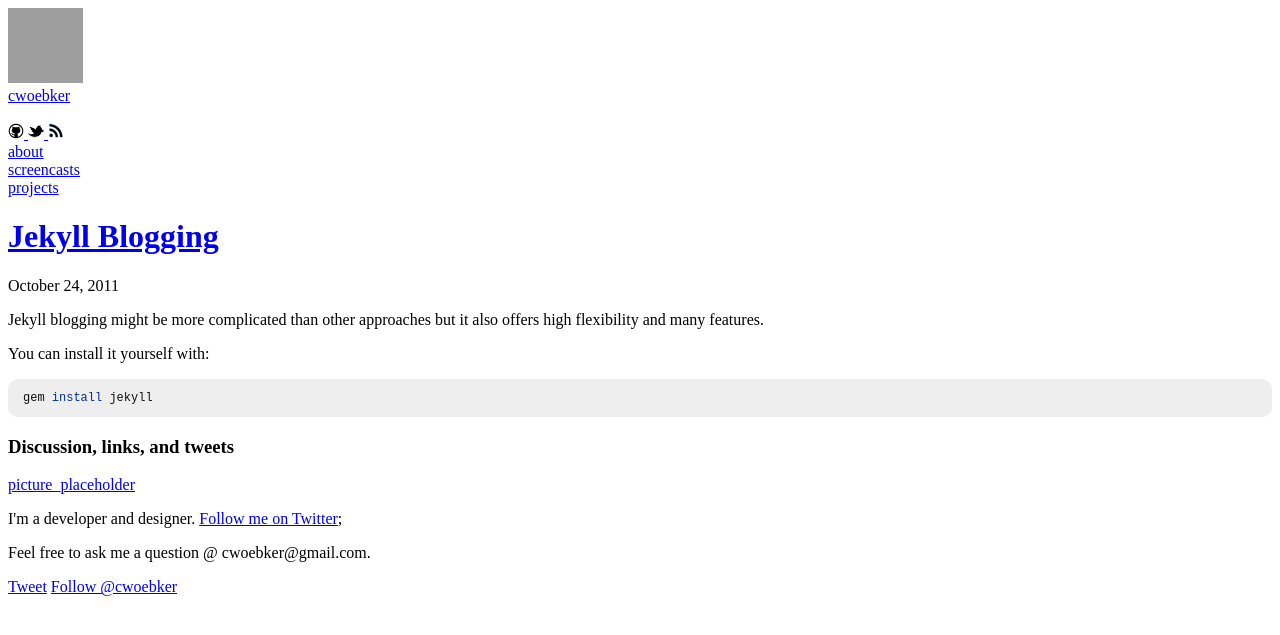
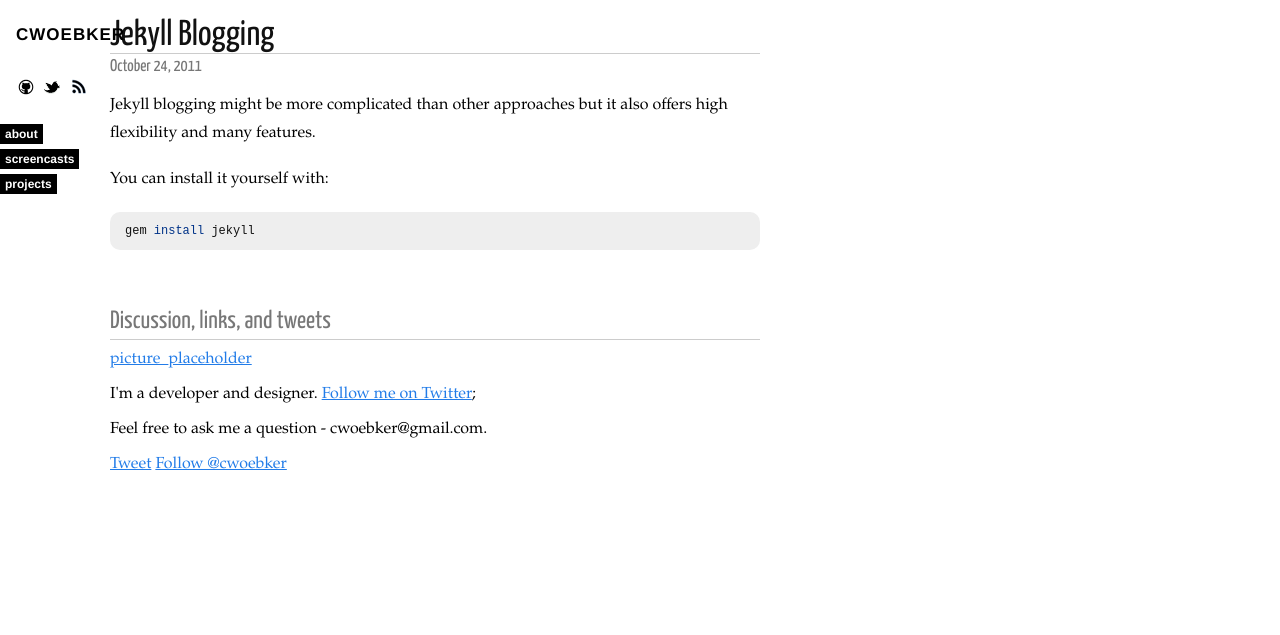
Before and after one commit to cwoebker/.com, a Jekyll site: the page built from _posts/2011-10-24-jekyll-blogging.markdown, in a window 1280 px wide. Shown: the top 635 px of the page. Built offline with Jekyll 4.4.1, drawn with Linux system fonts in a browser that asks for light colours; nearby versions of some CDN libraries; Markdown is read by kramdown in place of the engine named in the settings; comment, search, counter and statistics services are not loaded; grey boxes are pictures that could not be loaded.

Commit message:
some minor changes due to index.html bug

```diff
--- a/_layouts/default.html
+++ b/_layouts/default.html
@@ -21,10 +21,6 @@
 <body>
 
 <div id="header">
-  <a href="/">
-    <img src="http://gravatar.com/avatar/6f63cde8b16b035280ca615f621a6c8c?s=142" height="75" width="75" class="avatar" />
-  </a>
-
   <div id="me">
     <a href="/">
       <span id="cwoebker">cwoebker</span>
@@ -36,7 +32,7 @@
     <a href="https://github.com/cwoebker" id="github">
       <img src="/images/github.png" alt="github" title="@cwoebker on GitHub" height="16" width="16" />
     </a>
-    <a href="https://twitter.com/holman" id="twitter">
+    <a href="https://twitter.com/cwoebker" id="twitter">
       <img src="/images/twitter.png" alt="twitter" title="@cwoebker on Twitter" height="16" width="16" />
     </a>
     <a href="http://cwoebker.github.com/atom.xml" id="rss">
--- a/_layouts/post.html
+++ b/_layouts/post.html
@@ -24,7 +24,7 @@ layout: default
       {% endif %}
 
       <p>
-        Feel free to ask me a question @ cwoebker@gmail.com.
+        Feel free to ask me a question - cwoebker@gmail.com.
       </p>
 
       <a href="http://twitter.com/share" class="twitter-share-button" data-count="none" data-via="cwoebker">Tweet</a>
--- a/css/styles.css
+++ b/css/styles.css
@@ -0,0 +1,393 @@
+body{
+  font-family: "Palatino Linotype", "Book Antiqua", Palatino, serif;
+  margin: 0;
+  -webkit-font-smoothing: antialiased;
+}
+a{
+  color: #227CE8;
+}
+a:hover{
+  text-decoration: none;
+}
+p code, li code{
+  background-color: #F9F9F9;
+  border: 1px solid #eee;
+  font-size: 12px;
+  padding: 2px 3px;
+  -webkit-border-radius: 4px;
+  -moz-border-radius: 4px;
+}
+hr{
+  border: 0;
+  height: 1px;
+  background-color: #ccc;
+  margin: 2em 1em;
+}
+.content{
+  margin-left: 110px;
+  width: 650px;
+  margin-bottom: 50px;
+}
+.related{
+  margin-top: 10px;
+  font-family: "Helvetica", sans-serif;
+}
+.related ul{
+  margin: 0;
+  padding: 0;
+}
+.related li{
+  font-size: 13px;
+  list-style: none;
+  padding: 5px 3px;
+  margin: 0;
+  color: #777;
+  border-bottom: 1px solid #eee;
+}
+.related li span{
+  float: right;
+}
+.related a{
+  text-decoration: none;
+}
+.related a:hover{
+  text-decoration: underline;
+}
+h1,h2,h3,h4{
+  color: #333;
+  font-family: 'Yanone Kaffeesatz', sans-serif;
+  font-weight: 400;
+  border-bottom: 1px solid #ccc;
+}
+h1 a, h2 a, h3 a, h4 a{
+  color: #111;
+  text-decoration: none;
+}
+h1{
+  font-size: 36px;
+  margin-top: 18px;
+  margin-bottom: .15em;
+}
+h2{
+  font-size: 30px;
+  margin-bottom: 15px;
+}
+h3{
+  color: #777;
+  font-size: 25px;
+  padding-bottom: 5px;
+  margin-bottom: 10px;
+}
+
+#header{
+  position: fixed;
+  left: 15px;
+  top: 15px;
+  width: 80px;
+  font-family: Helvetica, sans-serif;
+}
+#header .avatar{
+  margin-left: 2px;
+  -webkit-border-radius: 5px;
+  -moz-border-radius: 5px;
+  -webkit-box-shadow: 0px 0px 15px #ccc;
+  opacity: .8;
+}
+#header .avatar:hover{
+  opacity: 1;
+}
+#header a{
+  text-decoration: none;
+}
+#header #me{
+  text-transform: uppercase;
+  margin: 10px 0 20px 0;
+}
+#header #cwoebker{
+  padding-left: 1px;
+  font-size: 23px;
+  letter-spacing: 5px;
+  color: #666;
+}
+#header #cwoebker:hover {
+  color: #000;
+}
+#header #cwoebker{
+  font-size: 17px;
+  font-weight: bold;
+  letter-spacing: 1px;
+  color: #000;
+}
+#header .site{
+}
+#header .site img{
+  padding: 0 3px;
+  border: 0;
+}
+#header #mousing{
+  font-size: 12px;
+  color: #999;
+  padding-left: 2px;
+  letter-spacing: 1px;
+}
+#header #sections{
+  margin: 25px 0 0 -15px;
+}
+#header #sections div{
+  margin-bottom: 7px;
+}
+#header #sections a{
+  background-color: #000;
+  padding: 3px 5px;
+  color: #fff;
+  font-weight: bold;
+  font-size: 12px;
+}
+#header #sections a:hover{
+  color: #ccc;
+}
+
+
+#post{
+  padding-bottom: 30px;
+  margin-bottom: 30px;
+}
+#post ul{
+  font-size: 15px;
+  margin: 20px 20px 20px 0;
+}
+#post li{
+  line-height: 1.4em;
+  margin-bottom: 1em;
+  color: #222;
+  list-style-type: square;
+}
+#post li code{
+  border: 1px solid #ccc;
+}
+#post p{
+  font-size: 16px;
+  margin-top: 0;
+  margin-bottom: 1.2em;
+  line-height: 1.7em;
+}
+#post img{
+  display: block;
+  margin-left: auto;
+  margin-right: auto;
+  max-width: 610px;
+  -webkit-border-radius: 8px;
+  -webkit-box-shadow: 0px 0px 5px #555;
+}
+#post img.noclip{
+  max-width: 650px !important;
+  -webkit-box-shadow: none;
+}
+#post .aside{
+  background-color: #eee;
+  padding: 14px;
+  font-size: 14px;
+  margin: 5px 0 15px 0;
+  font-family: Helvetica, sans-serif;
+  line-height: 1.6em;
+}
+#post .aside strong{
+}
+#post .authoring{
+  margin-bottom: 17px;
+  font-family: 'Yanone Kaffeesatz', sans-serif;
+  padding-left: 0px;
+  font-size: 17px;
+  color: #777;
+}
+#post blockquote{
+  font-style: italic;
+  font-size: 14px;
+  padding: .25em 1em;
+  margin: 1em 1em 0 1em;
+  color: #444;
+}
+#post blockquote cite:before{
+  content: '— ';
+}
+#post blockquote cite{
+  display: block;
+  margin-top: .5em;
+  text-align: right;
+  color: #111;
+  font-style: normal;
+}
+.whoring{
+  margin: 30px 0;
+  padding: 10px 0;
+  font-family: Helvetica, sans-serif;
+  font-size: 14px;
+  line-height: 20px;
+}
+.whoring p{
+  margin-top: 0px;
+}
+.whoring img{
+  position: relative;
+  float: left;
+  margin-top: 5px;
+  margin-right: 10px;
+  margin-left: -60px;
+  border-radius: 4px;
+}
+.whoring .copy{
+  padding-left: 60px;
+}
+.whoring .twitter-follow-button{
+  width: 75px !important;
+}
+
+/*
+
+ TALKS
+
+ */
+#talks h2{
+  font-size: 18px;
+  font-family: Helvetica, sans-serif;
+  padding: 5px 7px;
+  color: #fff;
+  display: inline;
+  background-color: #000;
+}
+#talks h2 a{
+  color: #fff;
+}
+.talk .slides{
+  font-size: .9em;
+  font-family: Helvetica, sans-serif;
+  font-weight: bold;
+  margin-left: 10px;
+  display: inline;
+}
+.talk .slides a{
+  text-decoration: none;
+  color: #555;
+}
+.talk .slides a:hover{
+  color: #000;
+}
+.talk .details{
+  font-family: Helvetica, sans-serif;
+  font-size: 13px;
+  margin-top: 10px;
+  margin-left: 7px;
+}
+.talk .details strong{
+  color: #333;
+}
+.talk .details p{
+  margin: 17px 0 10px 0;
+}
+.talk .byline{
+  font-weight: bold;
+  color: #777;
+}
+.talk .byline a{
+  text-decoration: none;
+}
+.talk .byline a:hover{
+  color: #11BAF7;
+}
+.talk .byline strong{
+  color: #000;
+}
+.talk span{
+  color: #333;
+  font-size: 14px;
+}
+.talk{
+  margin: 30px 0;
+}
+.talk img{
+  margin-top: 10px;
+  border-radius: none;
+  box-shadow: none;
+}
+
+/*
+
+ SCREENCASTS
+
+ */
+#screencasts h2{
+  margin-bottom: 5px;
+}
+#screencasts .teaser{
+  color: #999;
+  font-size: 13px;
+  margin-top: 0;
+  margin-bottom: 20px;
+}
+
+/*
+
+ HACKER NEWS MAD KARMA
+
+ */
+#hn{
+  margin: 30px 15px;
+}
+
+
+/*
+
+ BOASTFUL
+
+ */
+#boastful{
+  margin: 30px 0px 7em 0px;
+}
+#boastful .twitter-share-button{
+  float: right;
+  padding-top: 3px;
+  margin-right: 13px
+}
+.boastful{
+  display: inline;
+}
+.boastful img{
+  margin: 1px 2px;
+  border: 0;
+  width: 32px;
+  height: 32px;
+  display: inline !important;
+  -webkit-border-radius: 7px;
+  -moz-border-radius: 7px;
+}
+.boastful .boastful_pointer{
+  position: absolute;
+  z-index: 999;
+  left: -9999px;
+  opacity: .7;
+  display: none;
+  width: 0;
+  height: 0;
+  border-left: 10px solid transparent;
+  border-right: 10px solid transparent;
+  border-bottom: 10px solid #000;
+  border-top: 0;
+}
+.boastful .boastful_tweet{
+  position: absolute;
+  z-index: 999;
+  left: -9999px;
+  background-color: #222;
+  opacity: .8;
+  padding: 5px;
+  width: 250px;
+  font-size: 11px;
+  text-shadow: 1px 1px 0 #000;
+  color: #eee;
+  -webkit-border-radius: 7px;
+  -moz-border-radius: 7px;
+}
+.boastful .boastful_handle{
+  font-size: 13px;
+  font-weight: bold;
+}
--- a/index.html
+++ b/index.html
@@ -4,7 +4,6 @@ title: "cwoebker"
 ---
 
 <div class="content">
-
 <div class="posts">
     <ul>
     {% for post in site.posts %}
```
Lines whose indentation alone changed are shown as unchanged.
